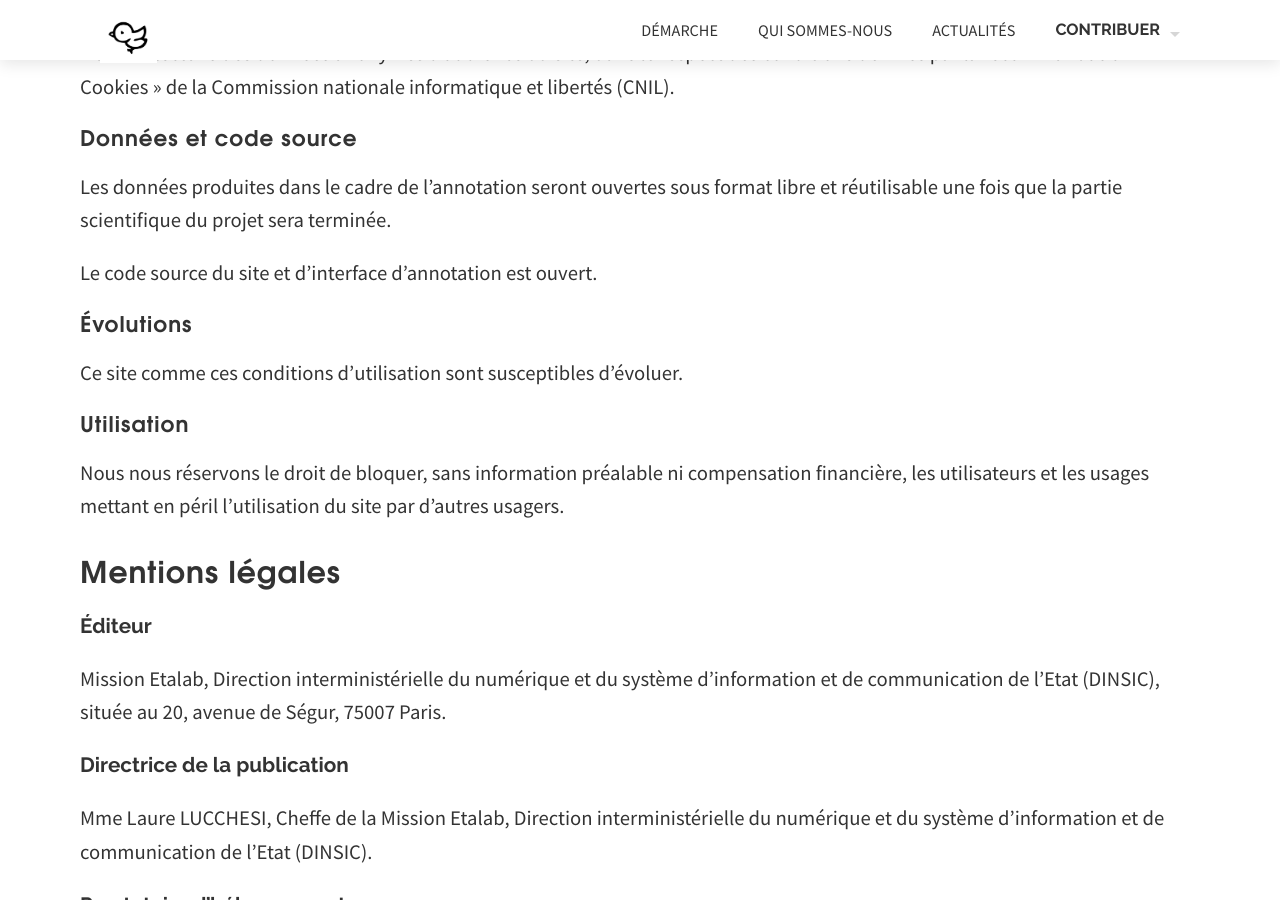
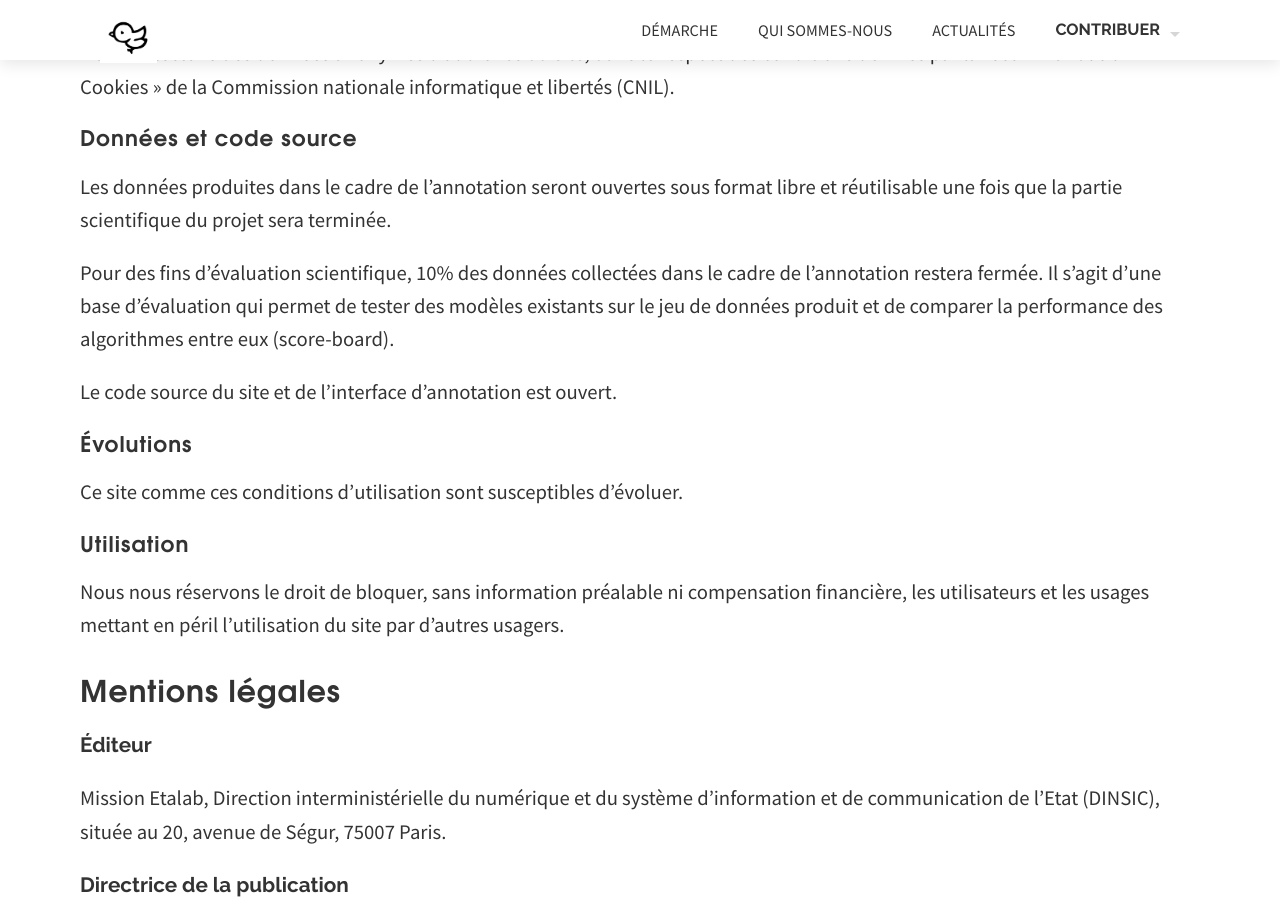
Before and after one commit to etalab/piaf-site, a Jekyll site: the page built from cgu.html, in a window 1280 px wide and 900 px high, scrolled down 1310 px. Built offline with Jekyll 4.4.1, drawn with Linux system fonts in a browser that asks for light colours; nearby versions of some CDN libraries; some web fonts are replaced; library files that are not in the unit come from our copies.

Commit message:
Update cgu.md

```diff
--- a/_includes/cgu.md
+++ b/_includes/cgu.md
@@ -31,7 +31,9 @@ Nous collectons des données anonymes d'audience du site, dans le respect des co
 
 Les données produites dans le cadre de l'annotation seront ouvertes sous format libre et réutilisable une fois que la partie scientifique du projet sera terminée.
 
-Le code source du site et d'interface d'annotation est ouvert.
+Pour des fins d'évaluation scientifique, 10% des données collectées dans le cadre de l'annotation restera fermée. Il s'agit d'une base d'évaluation qui permet de tester des modèles existants sur le jeu de données produit et de comparer la performance des algorithmes entre eux (score-board).
+
+Le code source du site et de l'interface d'annotation est ouvert.
 
 ### Évolutions
 
```
